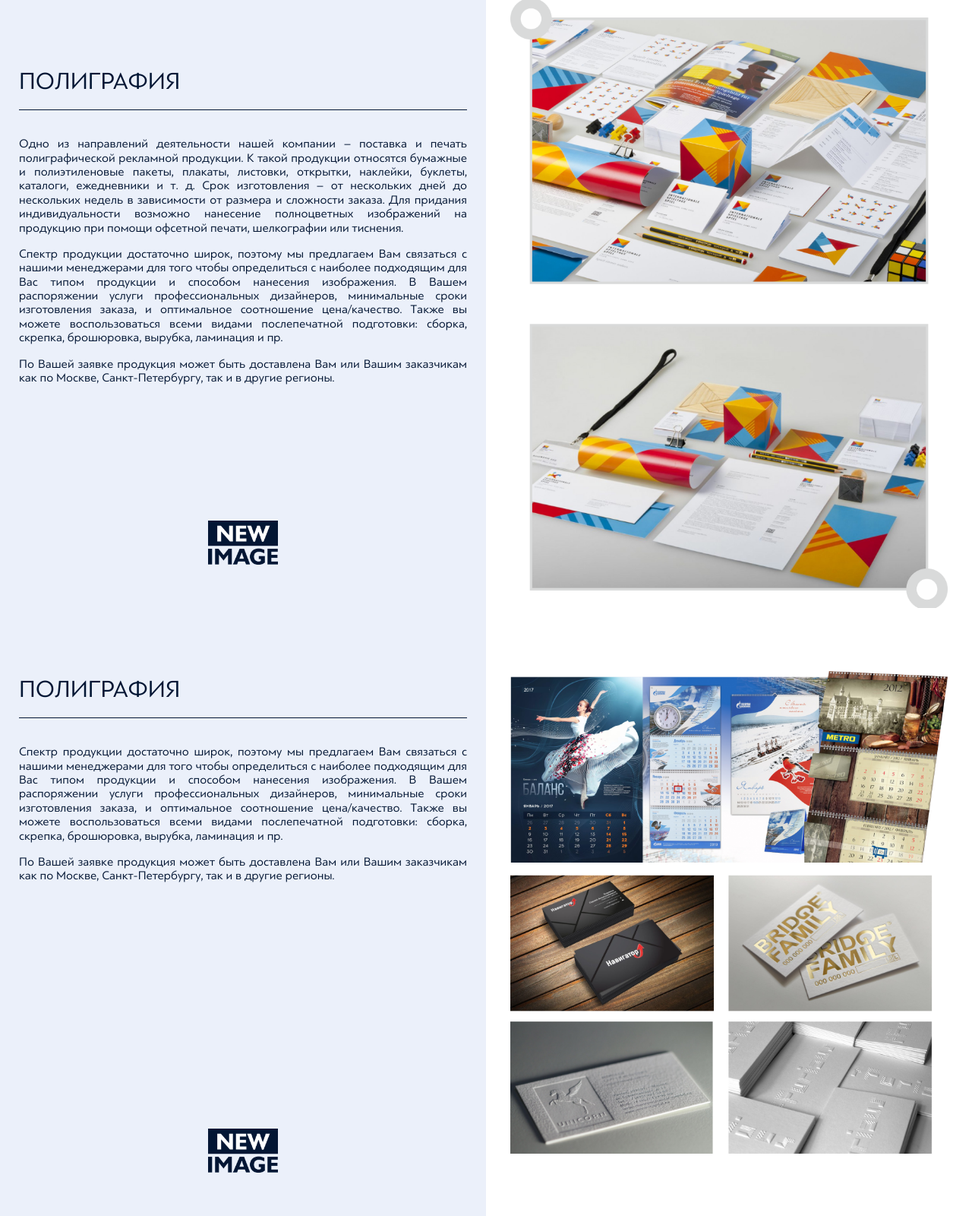
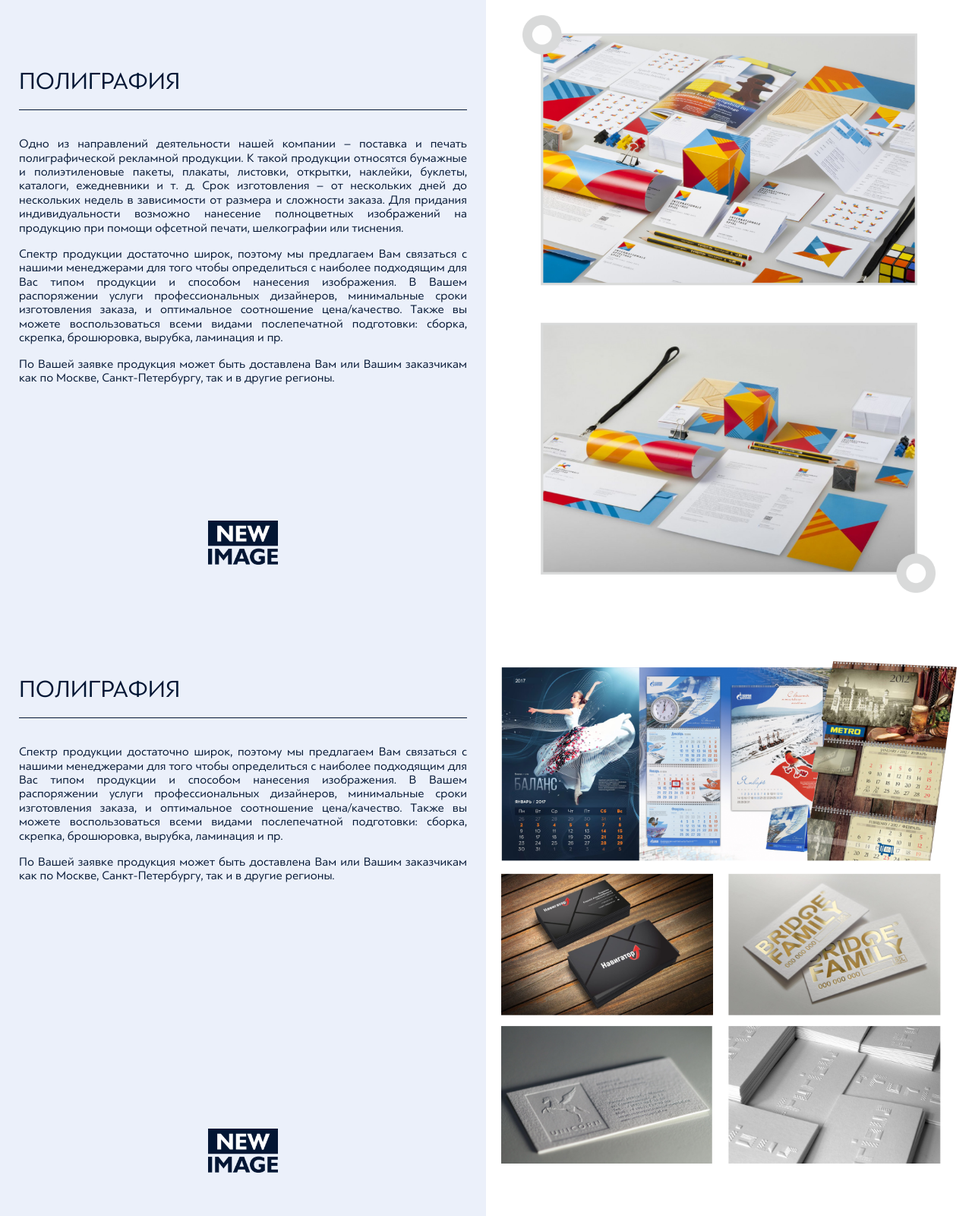
Before and after one commit to digunin/newimage, a PHP site: page /html/polygraphy.html in a window 1280 px wide. Shown: the whole page at 76% size. Run offline with PHP 8.4, Linux system fonts and the light colour scheme.

Commit message:
Страница 'Полиграфия'

```diff
--- a/css/services-style.css
+++ b/css/services-style.css
@@ -185,6 +185,10 @@ body {
   width: 92px;
 }
 
+.primary-services-container .right-side {
+  padding: 2em;
+}
+
 .footer.laser-footer img {
   width: 100%;
 }
@@ -221,15 +225,18 @@ body {
 }
 
 .primary-services-container.design .right-side {
-  background: url("../../img/services/design/1.png") no-repeat center/80%;
+  background: url("../../img/services/design/1.png") no-repeat center/contain;
+  background-origin: content-box;
 }
 
 .primary-services-container .right-side.poly1 {
-  background: url("../../img/services/polygraphy/1.png") no-repeat center/90%;
+  background: url("../../img/services/polygraphy/1.png") no-repeat center/contain;
+  background-origin: content-box;
 }
 
 .primary-services-container .right-side.poly2 {
-  background: url("../../img/services/polygraphy/2.png") no-repeat center/90%;
+  background: url("../../img/services/polygraphy/2.png") no-repeat center/contain;
+  background-origin: content-box;
 }
 
 @media screen and (max-width: 1400px) {
--- a/sass/services/_design.sass
+++ b/sass/services/_design.sass
@@ -1,3 +1,4 @@
 .primary-services-container.design
     .right-side
-        background: url('../../img/services/design/1.png') no-repeat center/80%
+        background: url('../../img/services/design/1.png') no-repeat center/contain
+        background-origin: content-box
--- a/sass/services/_polygraphy.sass
+++ b/sass/services/_polygraphy.sass
@@ -1,6 +1,8 @@
 .primary-services-container
     .right-side
         &.poly1
-            background: url('../../img/services/polygraphy/1.png') no-repeat center/90%
+            background: url('../../img/services/polygraphy/1.png') no-repeat center/contain
+            background-origin: content-box
         &.poly2
-            background: url('../../img/services/polygraphy/2.png') no-repeat center/90%
+            background: url('../../img/services/polygraphy/2.png') no-repeat center/contain
+            background-origin: content-box
--- a/sass/services/_services-common.sass
+++ b/sass/services/_services-common.sass
@@ -94,3 +94,5 @@ body
             text-align: center
             img
                 width: 92px
+    .right-side
+        padding: 2em
```
Also changed, not shown: 1 other file.
